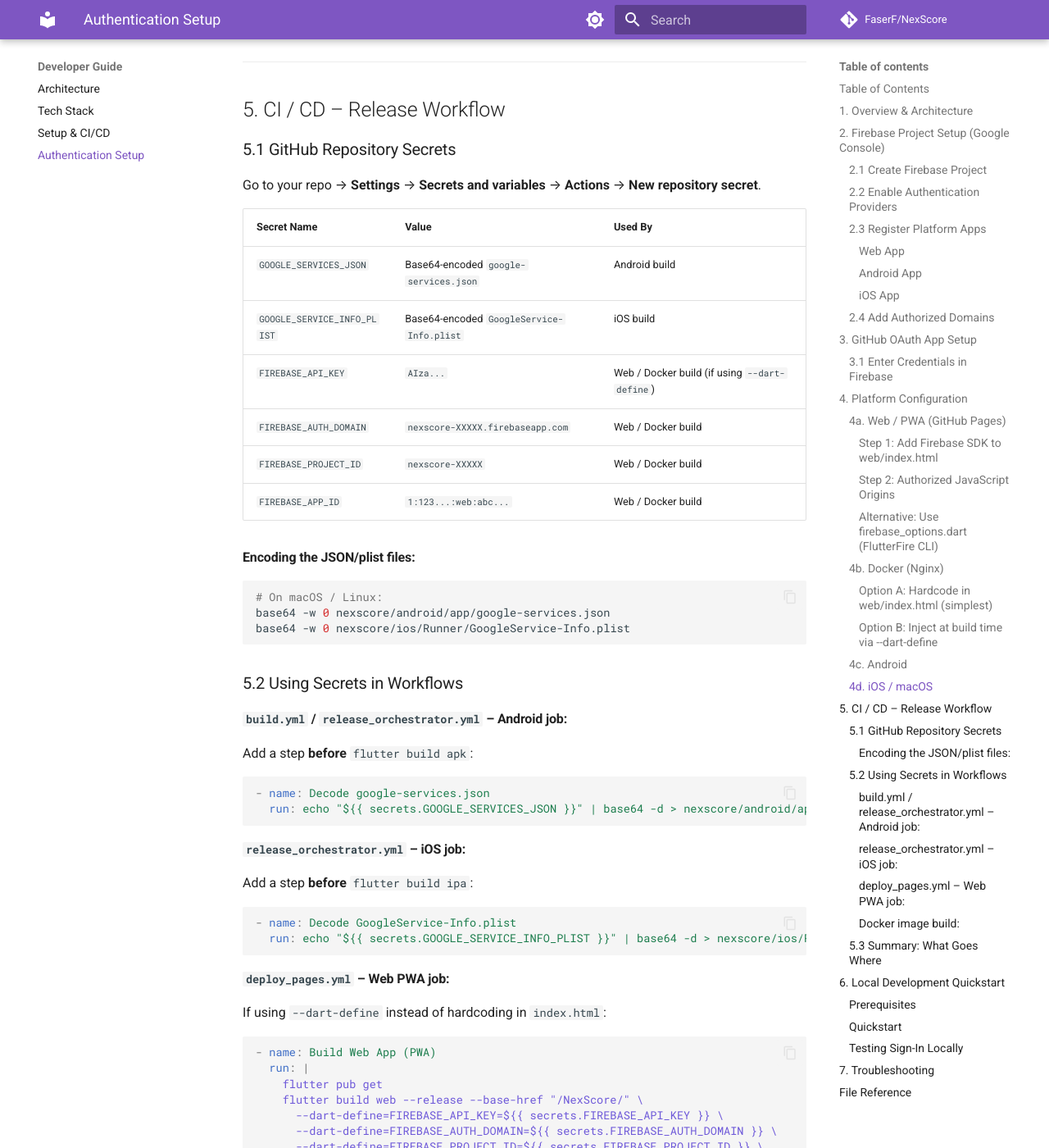
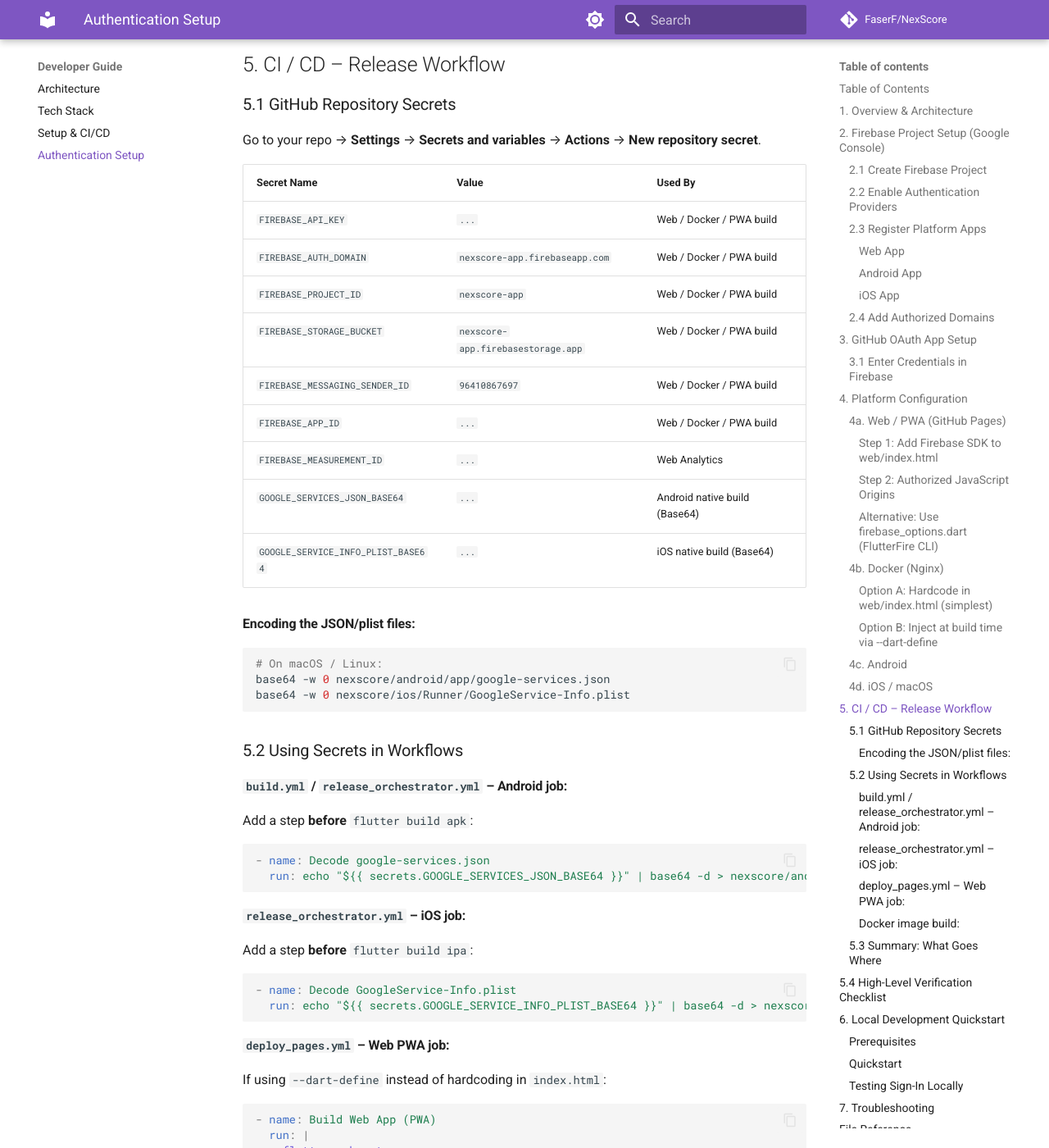
Before and after one commit to FaserF/NexScore, an MkDocs documentation site: the page built from docs/dev_guide/firebase_setup.md, in a window 1280 px wide and 1400 px high, scrolled down 7624 px. Shown: the whole window at 82% size. Built offline with MkDocs 1.6.1 and Material for MkDocs 9.7.7, drawn with Linux system fonts in a browser that asks for light colours; comment, search, counter and statistics services are not loaded; some of the changed text lies outside the part shown.

Commit message:
add firebase informations

````diff
--- a/docs/AUTH_SETUP.md
+++ b/docs/dev_guide/firebase_setup.md
@@ -27,15 +27,15 @@
 │            NexScore Flutter App           │
 │                                           │
 │  ┌──────────────┐  ┌──────────────┐       │
-│  │ Google Login  │  │ GitHub Login │       │
-│  │ (Firebase     │  │ (Firebase    │       │
-│  │  GoogleAuth)  │  │  GithubAuth) │       │
+│  │ Google Login │  │ GitHub Login │       │
+│  │ (Firebase    │  │ (Firebase    │       │
+│  │  GoogleAuth) │  │  GithubAuth) │       │
 │  └──────┬───────┘  └──────┬───────┘       │
 │         │                 │               │
 │         ▼                 ▼               │
 │  ┌──────────────────────────────────┐     │
 │  │     Firebase Authentication      │     │
-│  │  (handles OAuth for both)        │     │
+│  │     (handles OAuth for both)     │     │
 │  └──────────────────────────────────┘     │
 │         │                 │               │
 │         ▼                 ▼               │
@@ -182,12 +182,14 @@
 
 <script>
   firebase.initializeApp({
-    apiKey: "AIza...",
-    authDomain: "nexscore-XXXXX.firebaseapp.com",
-    projectId: "nexscore-XXXXX",
-    storageBucket: "nexscore-XXXXX.appspot.com",
-    messagingSenderId: "123456789",
-    appId: "1:123456789:web:abcdef"
+  firebase.initializeApp({
+    apiKey: "YOUR_FIREBASE_API_KEY", // Injected at build time via CI/CD
+    authDomain: "nexscore-app.firebaseapp.com",
+    projectId: "nexscore-app",
+    storageBucket: "nexscore-app.firebasestorage.app",
+    messagingSenderId: "96410867697",
+    appId: "YOUR_FIREBASE_APP_ID"
+  });
   });
 </script>
 ```
@@ -293,9 +295,6 @@
 
 5. For GitHub login, no extra Android config is needed – Firebase handles the OAuth redirect via a Chrome Custom Tab automatically.
 
-> [!NOTE]
-> The `google-services.json` file is **git-ignored** by default in many templates. If your CI needs it, either add it to the repo (it's not a secret) or inject it as a Base64-encoded GitHub Secret (see [Step 5](#5-ci--cd--release-workflow)).
-
 ---
 
 ### 4d. iOS / macOS
@@ -330,12 +329,15 @@
 
 | Secret Name | Value | Used By |
 |---|---|---|
-| `GOOGLE_SERVICES_JSON` | Base64-encoded `google-services.json` | Android build |
-| `GOOGLE_SERVICE_INFO_PLIST` | Base64-encoded `GoogleService-Info.plist` | iOS build |
-| `FIREBASE_API_KEY` | `AIza...` | Web / Docker build (if using `--dart-define`) |
-| `FIREBASE_AUTH_DOMAIN` | `nexscore-XXXXX.firebaseapp.com` | Web / Docker build |
-| `FIREBASE_PROJECT_ID` | `nexscore-XXXXX` | Web / Docker build |
-| `FIREBASE_APP_ID` | `1:123...:web:abc...` | Web / Docker build |
+| `FIREBASE_API_KEY` | `...` | Web / Docker / PWA build |
+| `FIREBASE_AUTH_DOMAIN` | `nexscore-app.firebaseapp.com` | Web / Docker / PWA build |
+| `FIREBASE_PROJECT_ID` | `nexscore-app` | Web / Docker / PWA build |
+| `FIREBASE_STORAGE_BUCKET` | `nexscore-app.firebasestorage.app` | Web / Docker / PWA build |
+| `FIREBASE_MESSAGING_SENDER_ID` | `96410867697` | Web / Docker / PWA build |
+| `FIREBASE_APP_ID` | `...` | Web / Docker / PWA build |
+| `FIREBASE_MEASUREMENT_ID` | `...` | Web Analytics |
+| `GOOGLE_SERVICES_JSON_BASE64` | `...` | Android native build (Base64) |
+| `GOOGLE_SERVICE_INFO_PLIST_BASE64` | `...` | iOS native build (Base64) |
 
 #### Encoding the JSON/plist files:
 
@@ -353,7 +355,7 @@
 
 ```yaml
 - name: Decode google-services.json
-  run: echo "${{ secrets.GOOGLE_SERVICES_JSON }}" | base64 -d > nexscore/android/app/google-services.json
+  run: echo "${{ secrets.GOOGLE_SERVICES_JSON_BASE64 }}" | base64 -d > nexscore/android/app/google-services.json
 ```
 
 #### `release_orchestrator.yml` – iOS job:
@@ -362,7 +364,7 @@
 
 ```yaml
 - name: Decode GoogleService-Info.plist
-  run: echo "${{ secrets.GOOGLE_SERVICE_INFO_PLIST }}" | base64 -d > nexscore/ios/Runner/GoogleService-Info.plist
+  run: echo "${{ secrets.GOOGLE_SERVICE_INFO_PLIST_BASE64 }}" | base64 -d > nexscore/ios/Runner/GoogleService-Info.plist
 ```
 
 #### `deploy_pages.yml` – Web PWA job:
@@ -406,6 +408,21 @@
 | GitHub OAuth Client ID | Firebase Console only | Set manually in Firebase Console |
 | GitHub OAuth Client Secret | Firebase Console only | Set manually in Firebase Console |
 | Docker ENV vars | Not needed at runtime | Firebase config baked in at build time |
+
+---
+
+## 5.4 High-Level Verification Checklist
+
+To ensure **Multiplayer** works on your GitHub Pages PWA, verify this list:
+
+1. [ ] **GitHub Secrets**: All 6 `FIREBASE_...` secrets are set in your repo settings.
+2. [ ] **Firebase Auth**: Google and GitHub providers are enabled in Firebase Console.
+3. [ ] **Authorized Domains**: `faserf.github.io` (or your domain) is added to Firebase Auth settings.
+4. [ ] **GitHub OAuth**: The callback URL in GitHub matches your Firebase `__/auth/handler` exactly.
+5. [ ] **Firestore**: Database is created and "Multiplayer" collection exists (or rules allow auto-creation).
+
+> [!TIP]
+> Use the **"Diagnostic Dialog"** in the NexScore PWA (found in the Multiplayer room creation screen) to check if the app detected your configuration correctly.
 
 > [!TIP]
 > Firebase web config values (apiKey, authDomain, etc.) are **public identifiers**, not secrets. They can safely be committed to the repo. Security is enforced by Firebase Security Rules, not by hiding these values.
--- a/mkdocs.yml
+++ b/mkdocs.yml
@@ -51,7 +51,7 @@
       - Architecture: dev_guide/architecture.md
       - Tech Stack: dev_guide/tech_stack.md
       - Setup & CI/CD: dev_guide/setup.md
-      - Authentication Setup: AUTH_SETUP.md
+      - Authentication Setup: dev_guide/firebase_setup.md
   - Release Notes: release_notes.md
   - Community:
       - Discussions: https://github.com/FaserF/NexScore/discussions
````
Also changed, not shown: README.md (+1 -1 lines), docs/README.md (+1 -1 lines), 8 other files.
